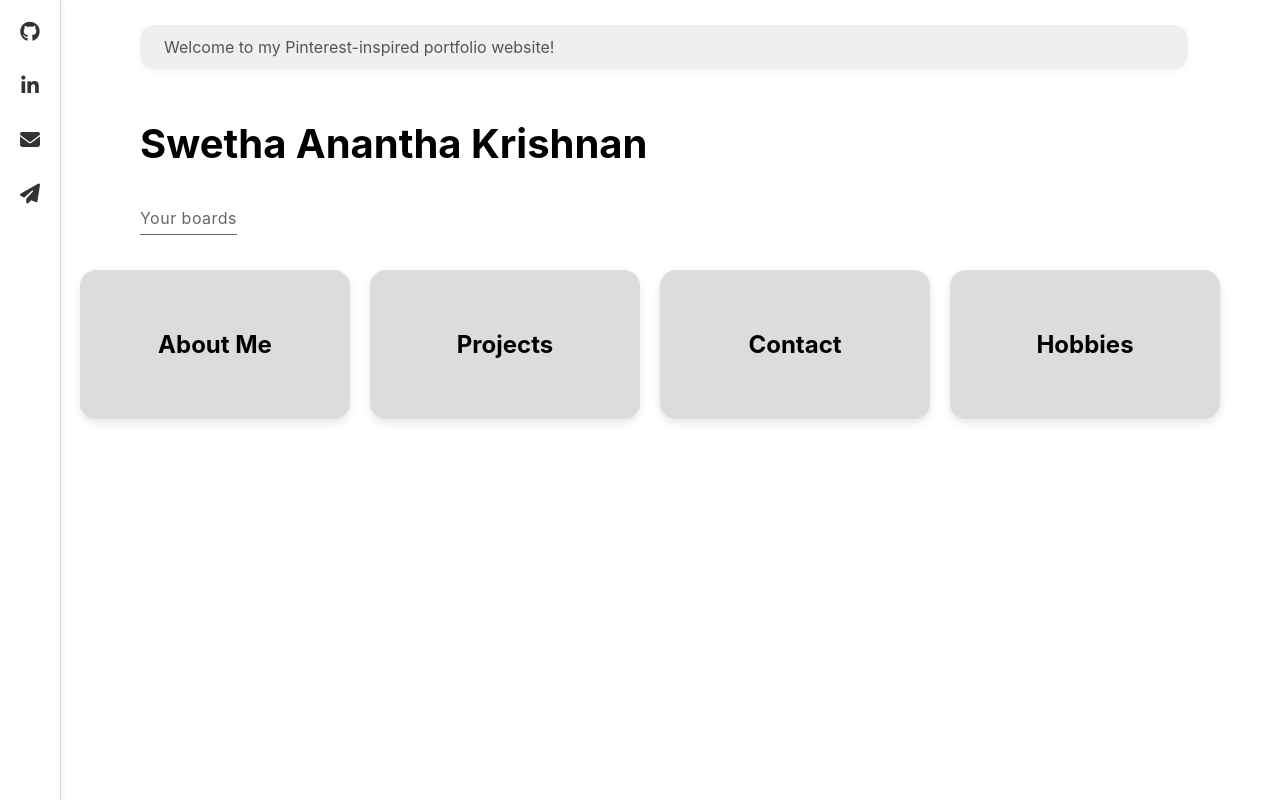
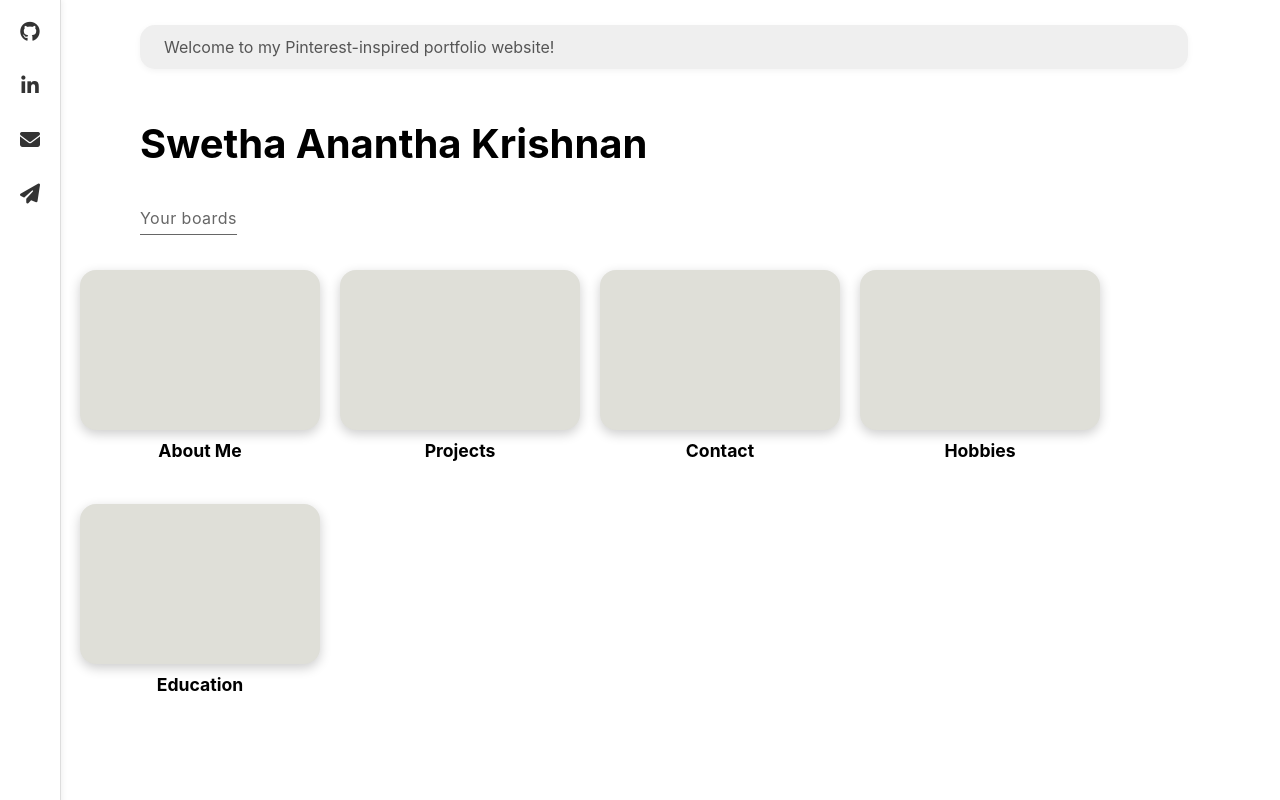
Before and after one commit to swetha1916/portfolio-website, a React (Create React App) app: page / in a window 1280 px wide. Built offline with nearby package versions, Linux system fonts and the light colour scheme.

Commit message:
Added boards properly

```diff
--- a/src/Components/Boards.css
+++ b/src/Components/Boards.css
@@ -1,6 +1,19 @@
+.board-wrapper {
+  display: flex;
+  flex-direction: column;
+  align-items: center;
+}
+
+.board-title {
+  margin-top: 10px;
+  font-size: 1.1rem;
+  text-align: center;
+  text-decoration: bold;
+}
+
 .boards-container {
   display: grid;
-  grid-template-columns: repeat(auto-fit, minmax(180px, 1fr));
+  grid-template-columns: repeat(4, 240px);
   gap: 20px;
   padding: 20px 60px;
   margin-top: 250px;
@@ -9,8 +22,8 @@
 
 .board-card {
   border-radius: 16px;
-  padding: 40px 20px;
-  box-shadow: 0 4px 8px rgba(0, 0, 0, 0.1);
+  padding: 80px 120px;
+  box-shadow: 0 4px 12px rgba(0, 0, 0, 0.2);
   text-align: center;
   cursor: pointer;
   transition: transform 0.2s ease;
--- a/src/Components/Boards.js
+++ b/src/Components/Boards.js
@@ -6,20 +6,21 @@ const boards = [
   { title: 'Projects'},
   { title: 'Contact'},
   { title: 'Hobbies'},
+  { title: 'Education' }
 ];
 
 const Boards = () => {
   return (
     <div className="boards-container">
-      {boards.map((board, index) => (
-        <div
-          key={index}
-          className="board-card"
-          style={{ backgroundColor: "#dcdcdc"}}
-        >
-          <h2>{board.title}</h2>
-        </div>
-      ))}
+        {boards.map((board, index) => (
+            <div key={index} className="board-wrapper">
+                <div
+                    className="board-card"
+                    style={{ backgroundColor: "#dfdfd8" }}
+                />
+                <h4 className="board-title">{board.title}</h4>
+            </div>
+        ))}
     </div>
   );
 };
```
